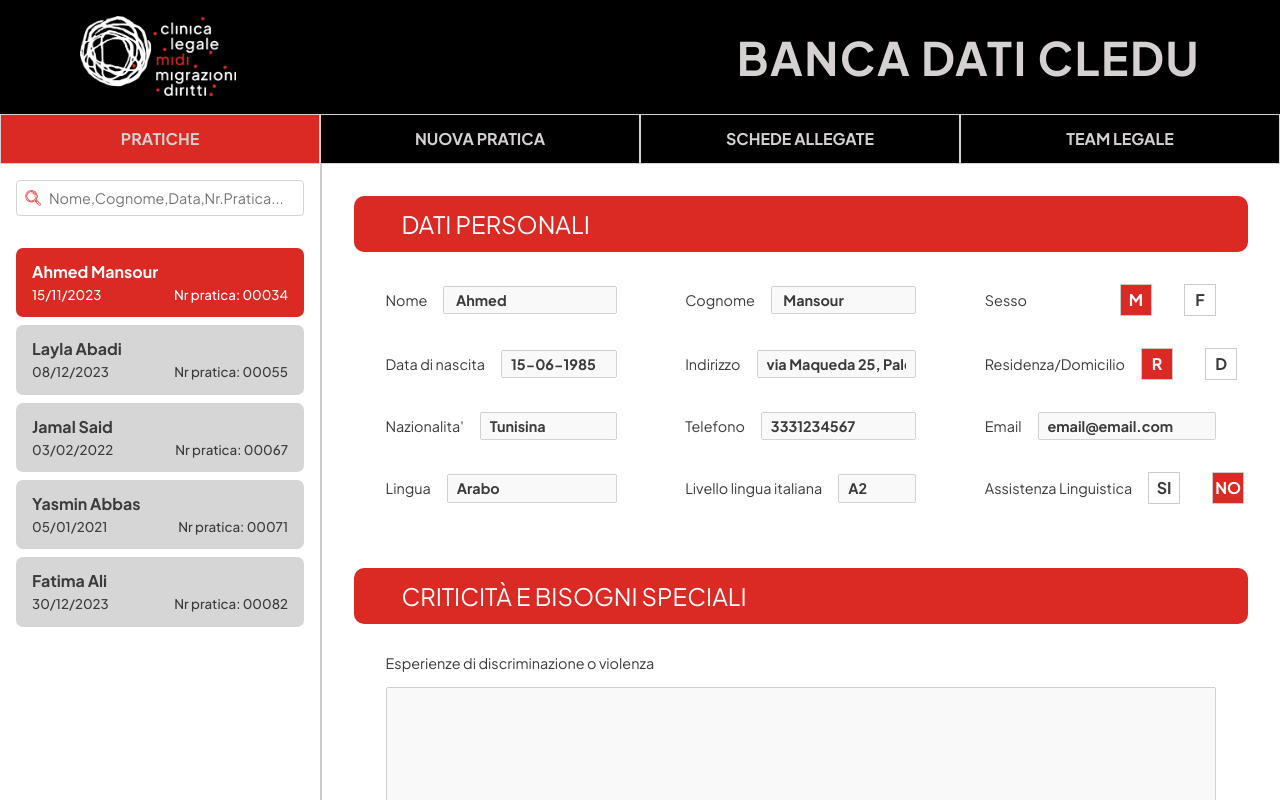
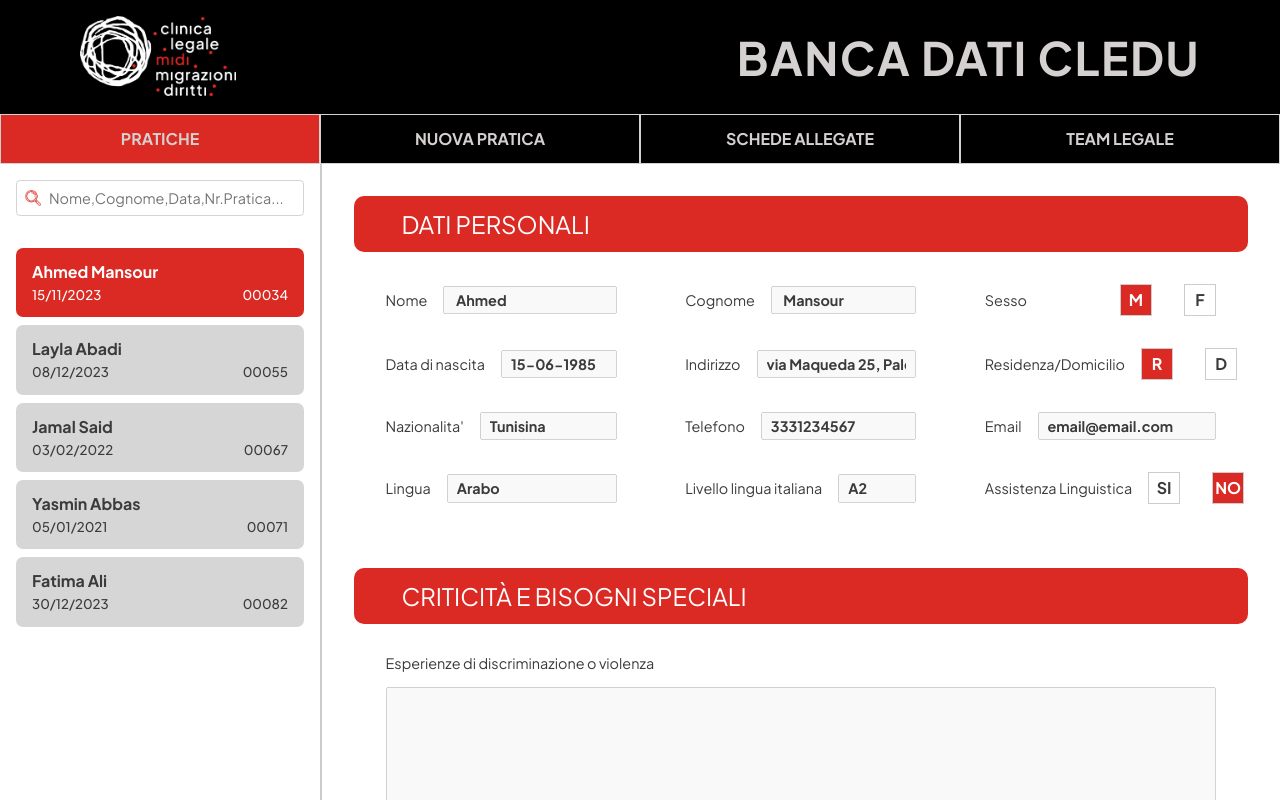
Before and after one commit to Gcollova/laurea-giulia-deluca, a React app: page / in a window 1280 px wide. Built offline with nearby package versions, Linux system fonts and the light colour scheme.

Commit message:
fix nr pratica

```diff
--- a/src/component/Sidebar/index.tsx
+++ b/src/component/Sidebar/index.tsx
@@ -27,7 +27,7 @@ const Sidebar = () => {
           </div>
           <div className={styles.assistito__pratica}>
           <span>{`${assist.data_prima_consultazione}`}</span>
-            <span>{`Nr pratica: ${assist.nr_pratica}`}</span>
+            <span>{` ${assist.nr_pratica}`}</span>
           </div>
         </div>
       );
```
